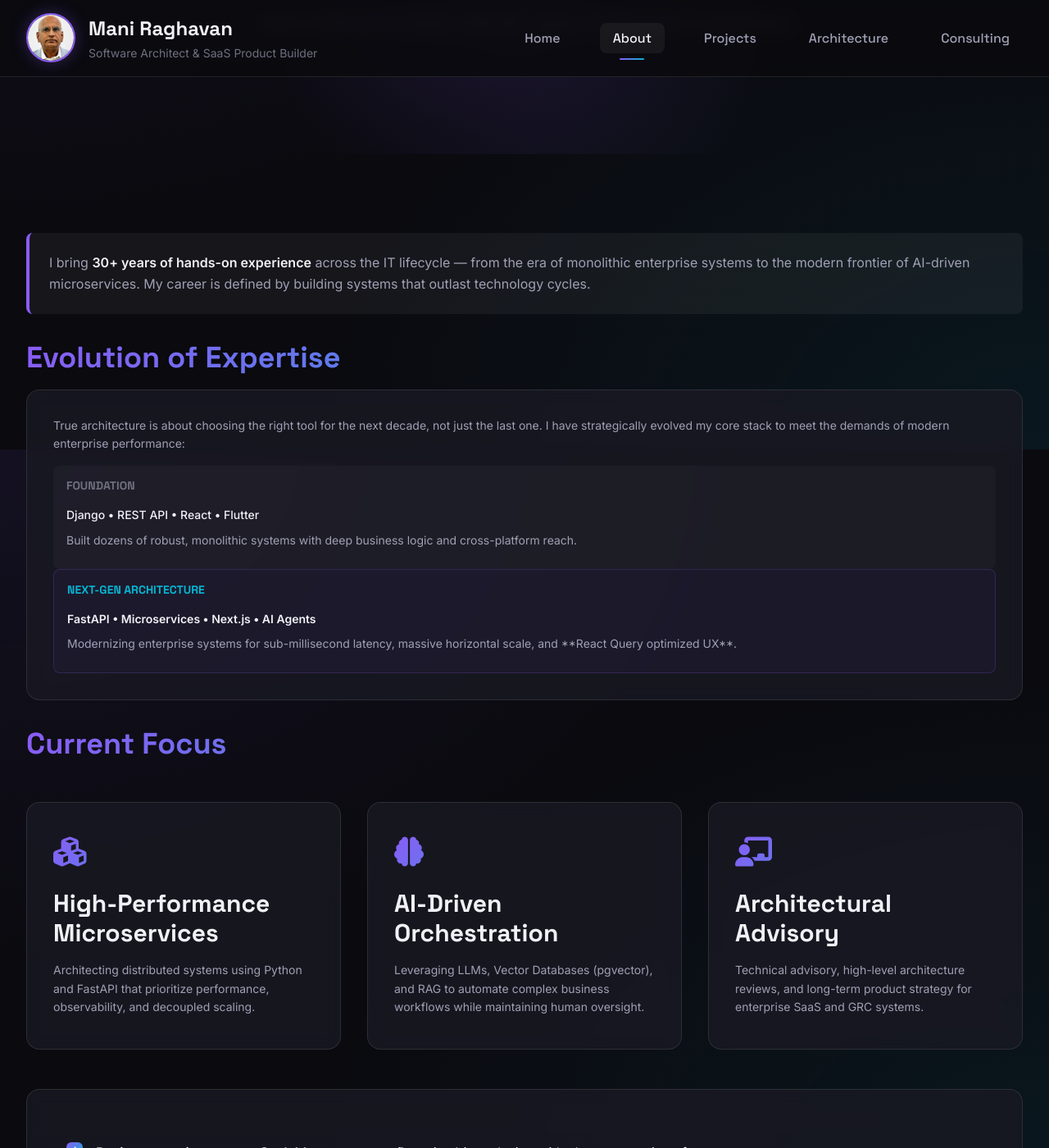
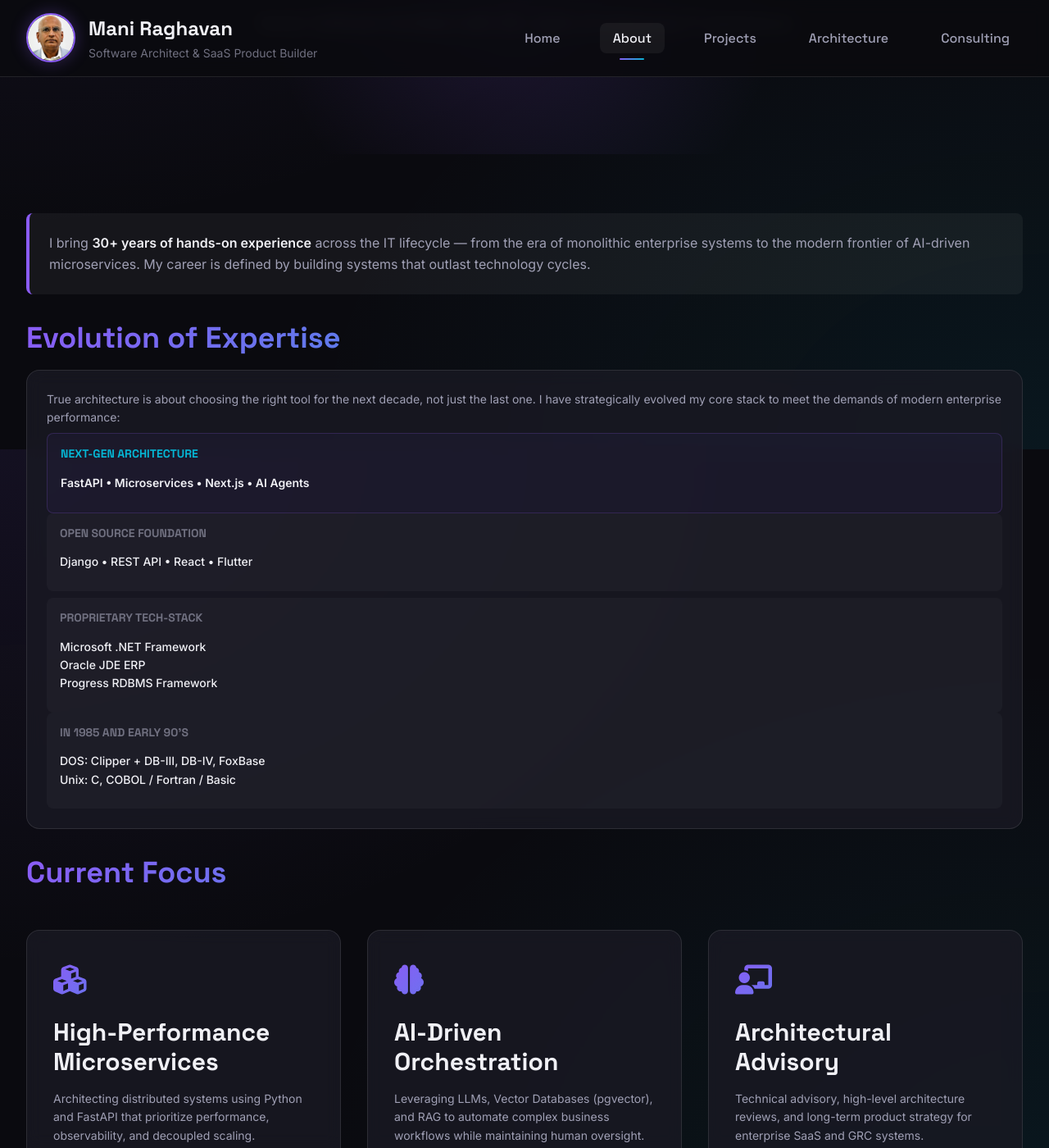
Before and after one commit to mhdev01/mhdev01.github.io, a Jekyll site: the page built from about.md, in a window 1280 px wide and 1400 px high, scrolled down 352 px. Shown: the whole window at 82% size. Built offline with Jekyll 4.4.1, drawn with Linux system fonts in a browser that asks for light colours.

Commit message:
fix: tech-stack evolution corrected. button mouse hover fixed.

```diff
--- a/about.md
+++ b/about.md
@@ -8,25 +8,33 @@ title: About - Mani Raghavan
   <p class="hero-subtitle">Senior Software Architect with 30+ years of enterprise IT experience</p>
 </section>
 
-<section class="section">
+<section class="section section-compact">
   <div class="container">
-    <div class="highlight-box">
+    <div class="highlight-box" style="margin: var(--spacing-lg) 0;">
       <p>I bring <strong>30+ years of hands-on experience</strong> across the IT lifecycle — from the era of monolithic enterprise systems to the modern frontier of AI-driven microservices. My career is defined by building systems that outlast technology cycles.</p>
     </div>
 
     <h2 class="text-gradient mt-3">Evolution of Expertise</h2>
-    <div class="card mb-3">
+    <div class="card compact mb-3">
       <p>True architecture is about choosing the right tool for the next decade, not just the last one. I have strategically evolved my core stack to meet the demands of modern enterprise performance:</p>
-      <div class="grid grid-2 gap-lg mt-1">
-        <div style="padding: var(--spacing-md); background: rgba(255,255,255,0.03); border-radius: var(--radius-md);">
-          <h4 style="font-size: var(--font-size-sm); color: var(--color-text-muted); text-transform: uppercase;">Foundation</h4>
-          <p style="color: var(--color-text-primary); font-weight: 500;">Django • REST API • React • Flutter</p>
-          <p style="font-size: var(--font-size-sm);">Built dozens of robust, monolithic systems with deep business logic and cross-platform reach.</p>
-        </div>
+      <div class="grid grid-2" style="gap: var(--spacing-md); margin-top: var(--spacing-sm);">
         <div style="padding: var(--spacing-md); background: rgba(139, 92, 246, 0.05); border: 1px solid rgba(139, 92, 246, 0.2); border-radius: var(--radius-md);">
           <h4 style="font-size: var(--font-size-sm); color: var(--color-accent-secondary); text-transform: uppercase;">Next-Gen Architecture</h4>
           <p style="color: var(--color-text-primary); font-weight: 600;">FastAPI • Microservices • Next.js • AI Agents</p>
-          <p style="font-size: var(--font-size-sm);">Modernizing enterprise systems for sub-millisecond latency, massive horizontal scale, and **React Query optimized UX**.</p>
+        </div>
+        <div style="padding: var(--spacing-md); background: rgba(255,255,255,0.03); border-radius: var(--radius-md);">
+          <h4 style="font-size: var(--font-size-sm); color: var(--color-text-muted); text-transform: uppercase;">Open Source Foundation</h4>
+          <p style="color: var(--color-text-primary); font-weight: 500;">Django • REST API • React • Flutter</p>
+        </div>
+      </div>
+      <div class="grid grid-2" style="gap: var(--spacing-md); margin-top: var(--spacing-sm);">
+        <div style="padding: var(--spacing-md); background: rgba(255,255,255,0.03); border-radius: var(--radius-md);">
+          <h4 style="font-size: var(--font-size-sm); color: var(--color-text-muted); text-transform: uppercase;">Proprietary Tech-stack</h4>
+          <p style="color: var(--color-text-primary); font-weight: 500;">Microsoft .NET Framework<br>Oracle JDE ERP<br>Progress RDBMS Framework</p>
+        </div>
+        <div style="padding: var(--spacing-md); background: rgba(255,255,255,0.03); border-radius: var(--radius-md);">
+          <h4 style="font-size: var(--font-size-sm); color: var(--color-text-muted); text-transform: uppercase;">In 1985 and early 90's</h4>
+          <p style="color: var(--color-text-primary); font-weight: 500;">DOS: Clipper + DB-III, DB-IV, FoxBase<br>Unix: C, COBOL / Fortran / Basic</p>
         </div>
       </div>
     </div>
--- a/assets/css/main.css
+++ b/assets/css/main.css
@@ -481,6 +481,10 @@ strong {
   text-align: center;
 }
 
+.btn:hover {
+  transform: none;
+}
+
 .btn-primary {
   background: var(--color-accent-gradient);
   color: white;
@@ -488,7 +492,6 @@ strong {
 }
 
 .btn-primary:hover {
-  transform: translateY(-2px);
   box-shadow: 0 0 30px rgba(139, 92, 246, 0.5);
   color: white;
 }
@@ -502,8 +505,6 @@ strong {
 .btn-secondary:hover {
   background: var(--color-bg-tertiary);
   border-color: var(--color-accent-primary);
-  transform: translateY(-2px);
-  color: var(--color-text-primary);
 }
 
 /* Cards */
@@ -512,6 +513,19 @@ strong {
   grid-template-columns: repeat(auto-fit, minmax(300px, 1fr));
   gap: var(--spacing-xl);
   margin: var(--spacing-2xl) 0;
+}
+
+.card-grid.compact {
+  gap: var(--spacing-lg);
+  margin: var(--spacing-xl) 0;
+}
+
+.card.compact {
+  padding: var(--spacing-lg);
+}
+
+.section.section-compact {
+  padding: var(--spacing-2xl) 0;
 }
 
 .card {
```
